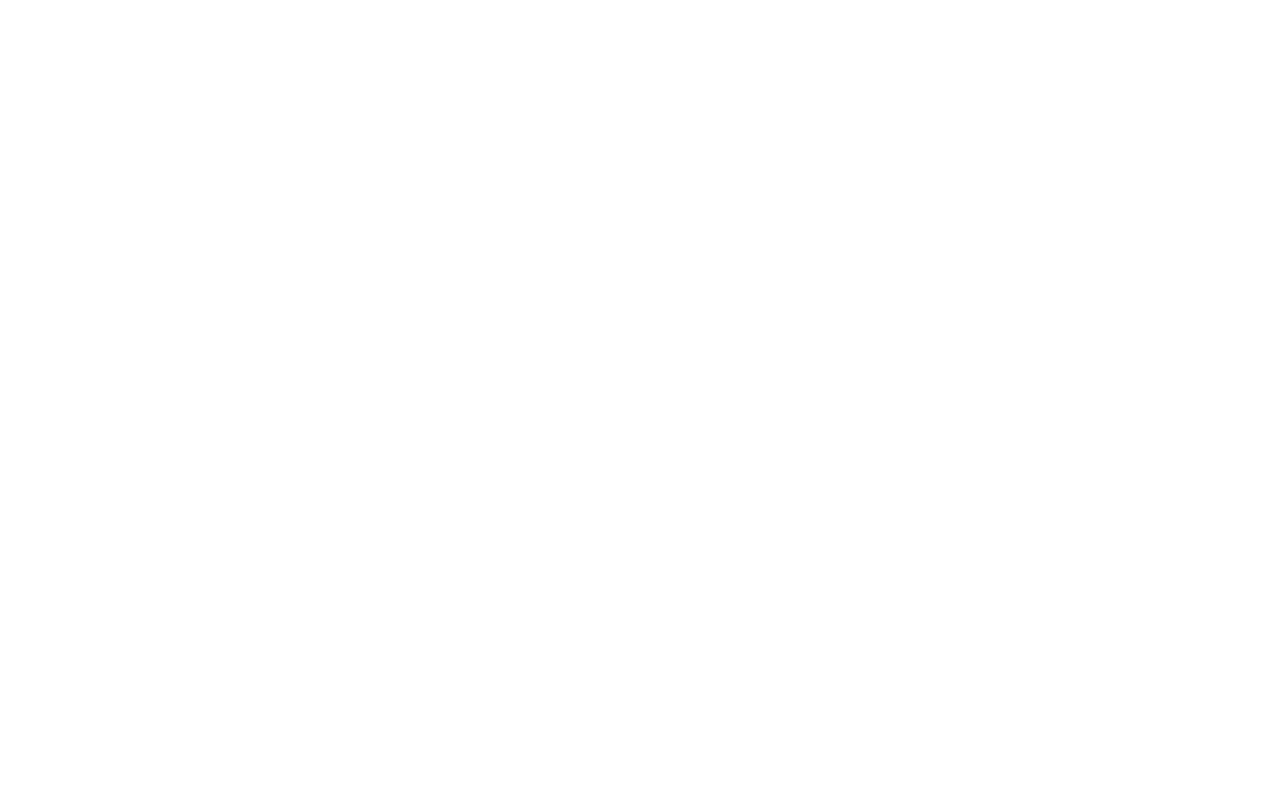
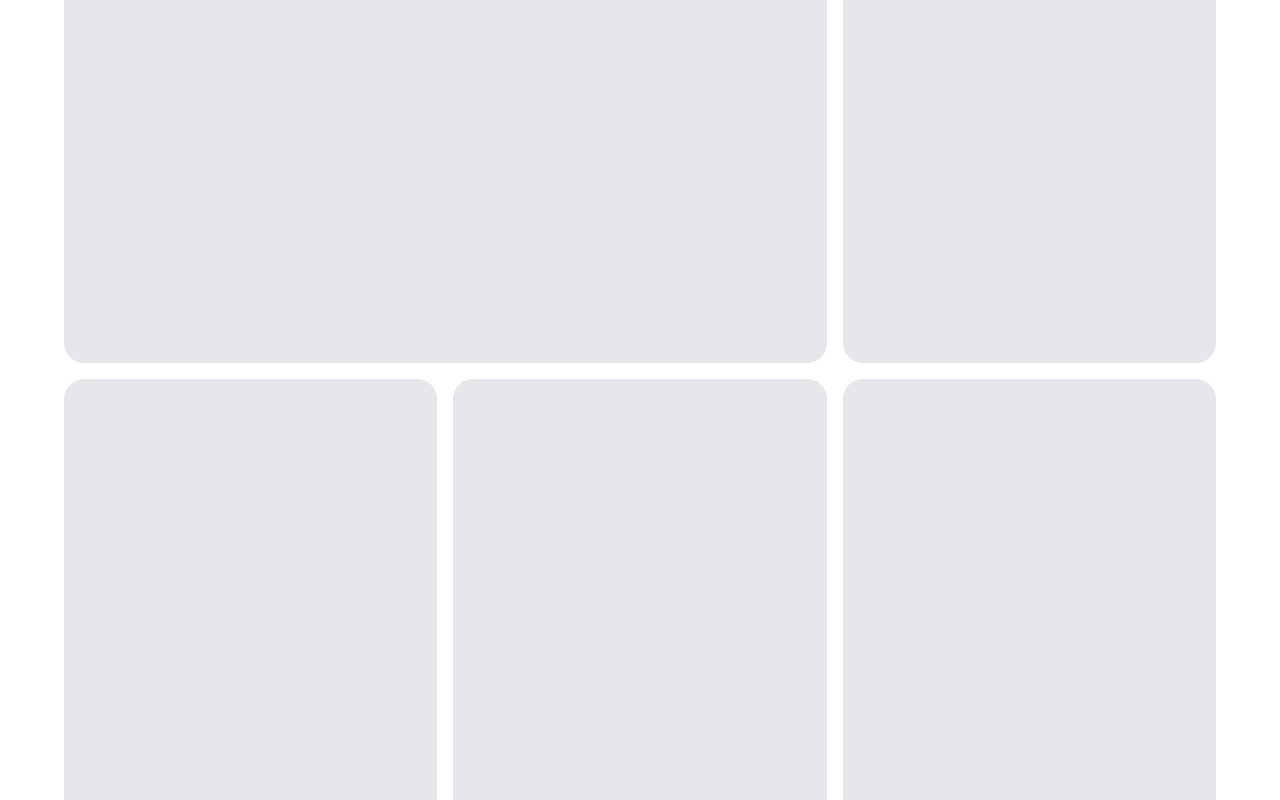
Before and after one commit to MykolaShevchuk/mariana, a Next.js app: page /case-studies/gumtree-apps in a window 1280 px wide. Shown: the part 11200-12000 px from the top of the page. Before the commit the page ends 11019 px from the top, so only its background shows below. Built offline with nearby package versions, Linux system fonts and the light colour scheme.

Commit message:
Integrate BentoGrid component into Gumtree Apps page and maintain existing content structure for improved layout and visual organization.

```diff
--- a/src/app/case-studies/gumtree-apps/page.tsx
+++ b/src/app/case-studies/gumtree-apps/page.tsx
@@ -3,6 +3,7 @@
 import Tag from '@/components/Tag';
 import Accordion from '@/components/Accordion';
 import TextSection from '@/components/TextSection';
+import BentoGrid from '@/components/BentoGrid';
 
 export default function GumtreeAppsPage() {
 	return (
@@ -287,6 +288,8 @@
 				The design system reduced rework, improved collaboration with engineers, and made journey design faster and more consistent. It provided a strong foundation for the greenfield app launch and future product development.
 			</p>
 		</TextSection>
+
+		<BentoGrid />
 	</div>
 	);
 }
--- /dev/null
+++ b/src/app/components/BentoGrid.tsx
@@ -0,0 +1,18 @@
+export default function BentoGrid() {
+	return (
+		<section className='py-8 sm:py-12 lg:py-16 px-4 sm:px-6 lg:px-8'>
+			<div className='max-w-6xl mx-auto'>
+				<div className='grid grid-cols-1 sm:grid-cols-3 gap-3 sm:gap-4'>
+					{/* Row 1: 2x wide on left, 1x on right */}
+					<div className='sm:col-span-2 bg-gray-200 rounded-[16px] sm:rounded-[20px] aspect-video sm:aspect-auto sm:h-[400px] lg:h-[480px]' />
+					<div className='bg-gray-200 rounded-[16px] sm:rounded-[20px] aspect-video sm:aspect-auto sm:h-[400px] lg:h-[480px]' />
+
+					{/* Row 2: Three equal placeholders */}
+					<div className='bg-gray-200 rounded-[16px] sm:rounded-[20px] aspect-square sm:aspect-auto sm:h-[400px] lg:h-[480px]' />
+					<div className='bg-gray-200 rounded-[16px] sm:rounded-[20px] aspect-square sm:aspect-auto sm:h-[400px] lg:h-[480px]' />
+					<div className='bg-gray-200 rounded-[16px] sm:rounded-[20px] aspect-square sm:aspect-auto sm:h-[400px] lg:h-[480px]' />
+				</div>
+			</div>
+		</section>
+	);
+}
```
Lines whose indentation alone changed are shown as unchanged.
